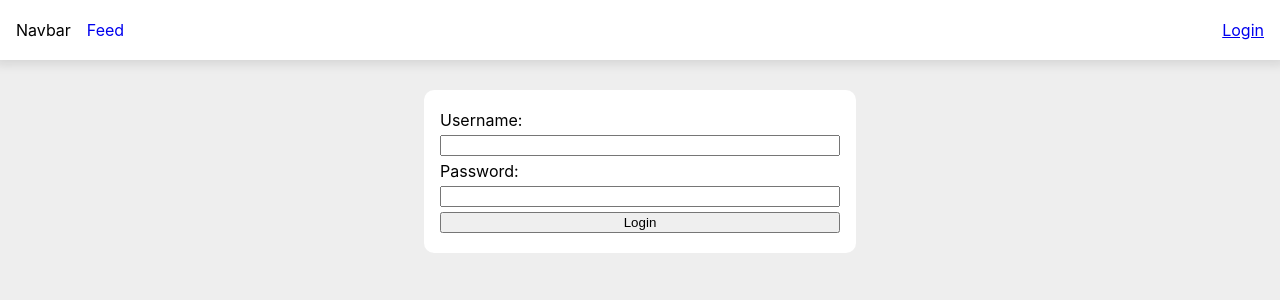
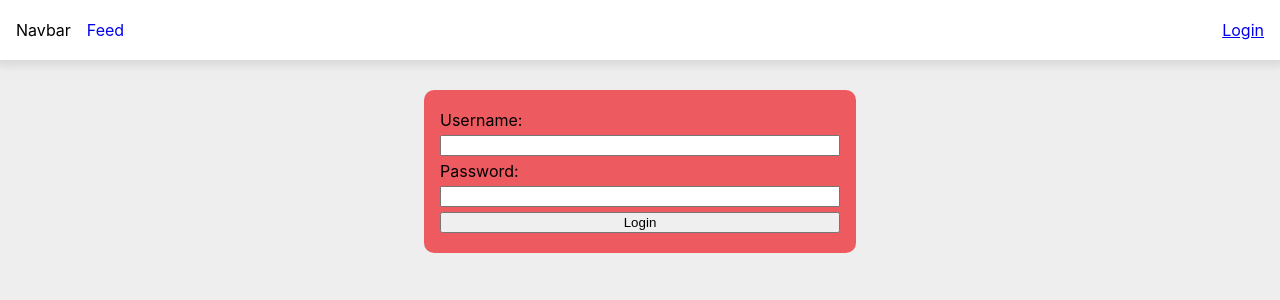
Before and after one commit to Joespk/react-demo-cohort2, a React (Vite) app: page /login in a window 1280 px wide. Shown: the top 300 px of the page. Built offline with nearby package versions, Linux system fonts and the light colour scheme.

Commit message:
login system

```diff
--- a/src/pages/Login.module.css
+++ b/src/pages/Login.module.css
@@ -3,8 +3,19 @@
   flex-direction: column;
   width: 400px;
   height: auto;
-  background-color: white;
   padding: 20px 16px;
   border-radius: 10px;
   gap: 5px;
+  animation-name: animatelogin;
+  animation-duration: 10s;
+  animation-iteration-count: 1000;
 }
+
+@keyframes animatelogin {
+  from {
+    background-color: blueviolet;
+  }
+  to {
+    background-color: tomato;
+  }
+}
--- a/src/providers/AuthProvider.tsx
+++ b/src/providers/AuthProvider.tsx
@@ -48,6 +48,7 @@ const AuthProvider = ({ children }: IAuthProviderProps) => {
   }
 
   const logout = () => {
+    localStorage.clear()
     localStorage.removeItem('token')
     localStorage.removeItem('username')
     setIsLoggedin(false)
```
